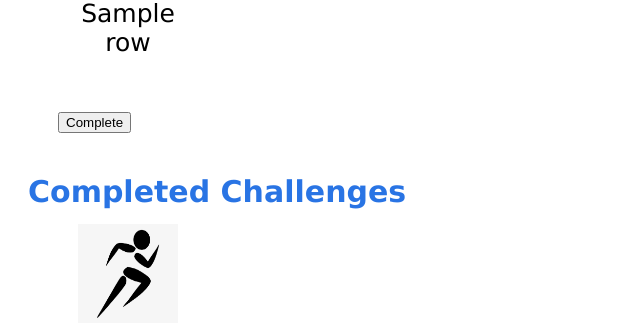
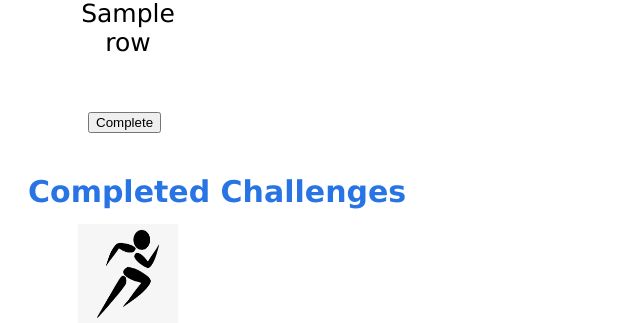
Before and after one commit to crystalelie/Crowd-Sourced-Fitness-Challenge-App, a Flask app: template templates/userhome.html in a window 1280 px wide. Shown: the part 479-802 px from the top of the page, without its empty margins (0-640 px from the left). Run offline with Flask 2, Linux system fonts and the light colour scheme; the template is opened without the code that fills it: most values are stand-ins (such as "Sample title", 1, 10 or a date in 2020).

Commit message:
Updated styling for completed button

```diff
--- a/static/css/userhome.css
+++ b/static/css/userhome.css
@@ -34,7 +34,6 @@ h2, .subheader, b {
     padding-left: 30px;
     display: inline-block;
     vertical-align:top;
-
 }
 
 .challenge-name {
@@ -88,3 +87,8 @@ a.badges-title{
     float: center;
     text-align: center;
 }
+
+.finish {
+    margin-left: 30px;
+
+}
```
